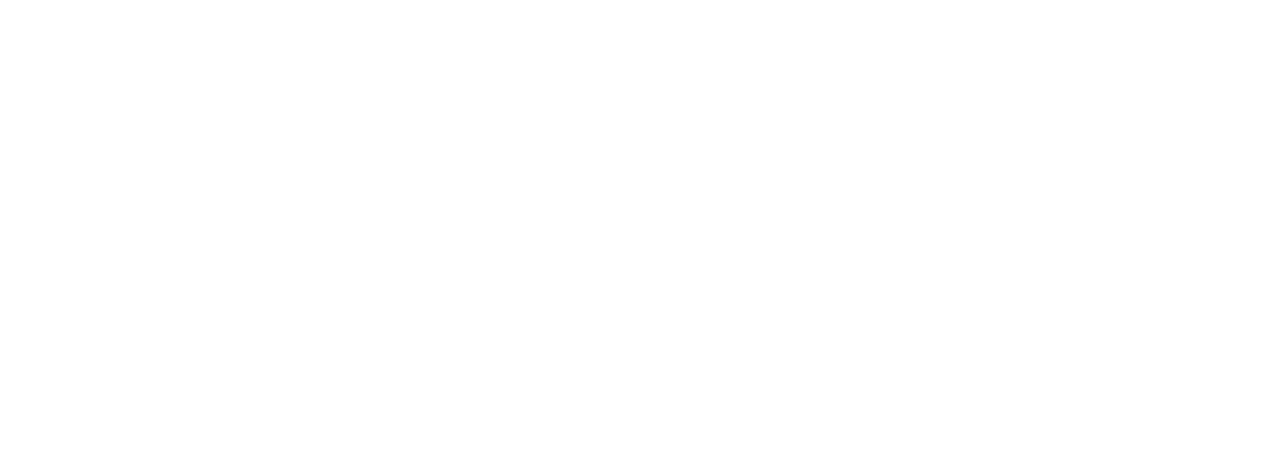
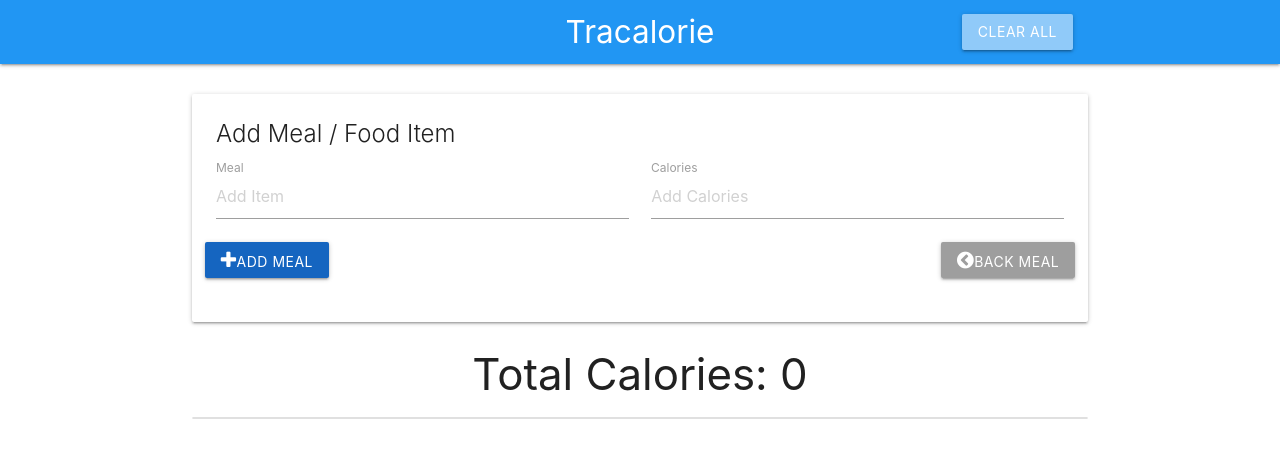
Before and after one commit to AlanMcClenaghan/tracalorie-app, a plain HTML site: page index.html in a window 1280 px wide. Drawn offline with nearby package versions, Linux system fonts and the light colour scheme.

Commit message:
Built UI.

```diff
--- a/index.html
+++ b/index.html
@@ -5,11 +5,86 @@
   <meta charset="UTF-8">
   <meta name="viewport" content="width=device-width, initial-scale=1.0">
   <meta http-equiv="X-UA-Compatible" content="ie=edge">
-  <title>Document</title>
+  <!-- Compiled and minified CSS -->
+  <link rel="stylesheet" href="https://cdnjs.cloudflare.com/ajax/libs/materialize/1.0.0/css/materialize.min.css">
+  <link href="https://stackpath.bootstrapcdn.com/font-awesome/4.7.0/css/font-awesome.min.css" rel="stylesheet"
+    integrity="sha384-wvfXpqpZZVQGK6TAh5PVlGOfQNHSoD2xbE+QkPxCAFlNEevoEH3Sl0sibVcOQVnN" crossorigin="anonymous">
+  <title>Tracalorie | Meal & Calorie Tracker</title>
 </head>
 
 <body>
+  <!-- Navbar -->
+  <nav>
+    <div class="nav-wrapper blue">
+      <div class="container">
+        <a href="#" class="brand-logo center">Tracalorie</a>
+        <ul class="right">
+          <li>
+            <a href="#" class="clear-btn btn blue lighten-3">Clear All</a>
+          </li>
+        </ul>
+      </div>
+    </div>
+  </nav>
 
+  <br>
+
+  <div class="container">
+    <!-- form card -->
+    <div class="card">
+      <div class="card-content">
+        <span class="card-title">Add Meal / Food Item</span>
+        <form class="col">
+          <div class="row">
+            <div class="input-field col s6">
+              <input type="text" id="item-name" placeholder="Add Item">
+              <label for="item-name">Meal</label>
+            </div>
+            <div class="input-field col s6">
+              <input type="text" id="item-calories" placeholder="Add Calories">
+              <label for="item-name">Calories</label>
+            </div>
+            <button class="add-btn btn blue darken-3"><i class="fa fa-plus"></i>Add Meal</button>
+            <!-- <button class="update-btn btn orange"><i class="fa fa-pencil"></i>Update Meal</button>
+            <button class="delete-btn btn red"><i class="fa fa-remove"></i>Delete Meal</button> -->
+            <button class="back-btn btn grey pull-right"><i class="fa fa-chevron-circle-left"></i>Back Meal</button>
+          </div>
+        </form>
+      </div>
+    </div>
+    <!-- Calorie count -->
+    <h3 class="center-align">Total Calories: <span id="total-calories">0</span></h3>
+
+    <!-- Item list -->
+    <ul id="item-list" class="collection">
+      <!-- <li class="collection-item" id="item-0">
+        <strong>Steak Dinner: <em>1200 Calories</em>
+          <a href="#" class="secondary-content">
+            <i class="fa fa-pencil"></i>
+          </a>
+        </strong>
+      </li>
+      <li class="collection-item" id="item-0">
+        <strong>Cookie: <em>400 Calories</em>
+          <a href="#" class="secondary-content">
+            <i class="fa fa-pencil"></i>
+          </a>
+        </strong>
+      </li>
+      <li class="collection-item" id="item-0">
+        <strong>Eggs: <em>300 Calories</em>
+          <a href="#" class="secondary-content">
+            <i class="fa fa-pencil"></i>
+          </a>
+        </strong>
+      </li> -->
+    </ul>
+  </div>
+
+  <script src="https://code.jquery.com/jquery-3.3.1.slim.min.js"
+    integrity="sha256-3edrmyuQ0w65f8gfBsqowzjJe2iM6n0nKciPUp8y+7E=" crossorigin="anonymous"></script>
+  <!-- Compiled and minified JavaScript -->
+  <script src="https://cdnjs.cloudflare.com/ajax/libs/materialize/1.0.0/js/materialize.min.js"></script>
 </body>
 
 </html>
```
